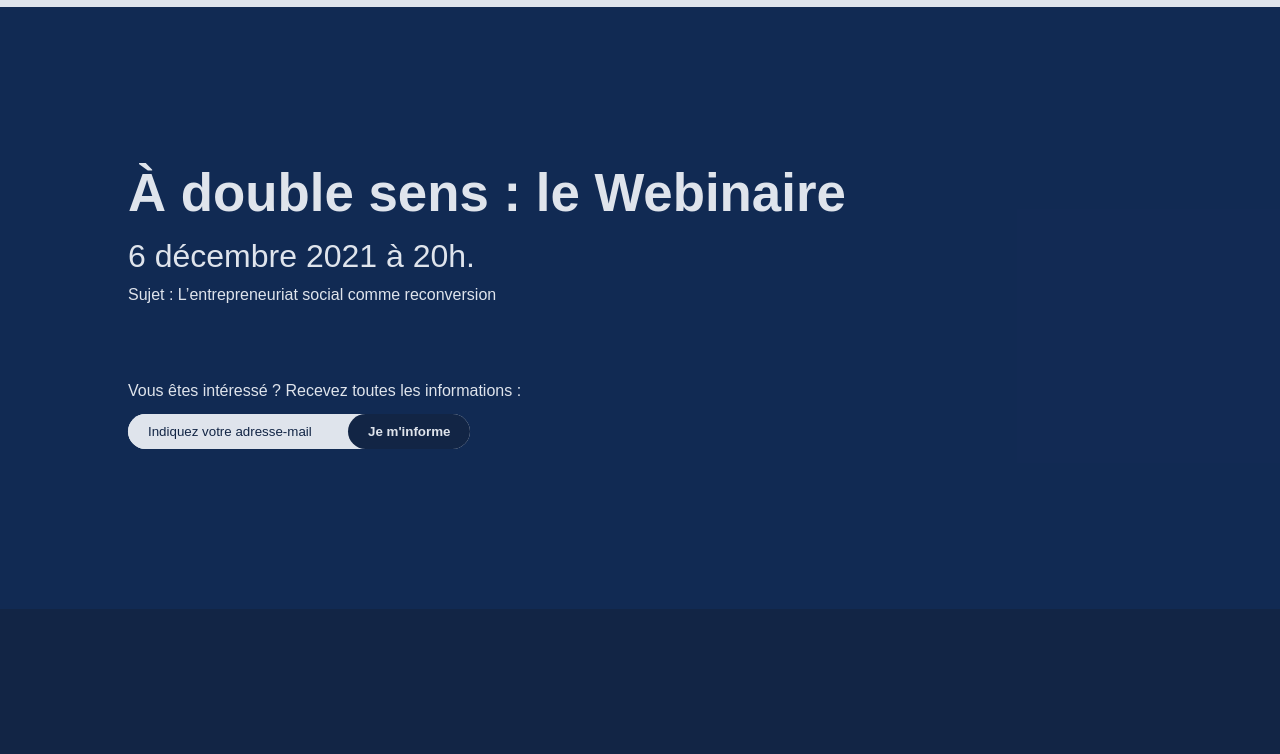
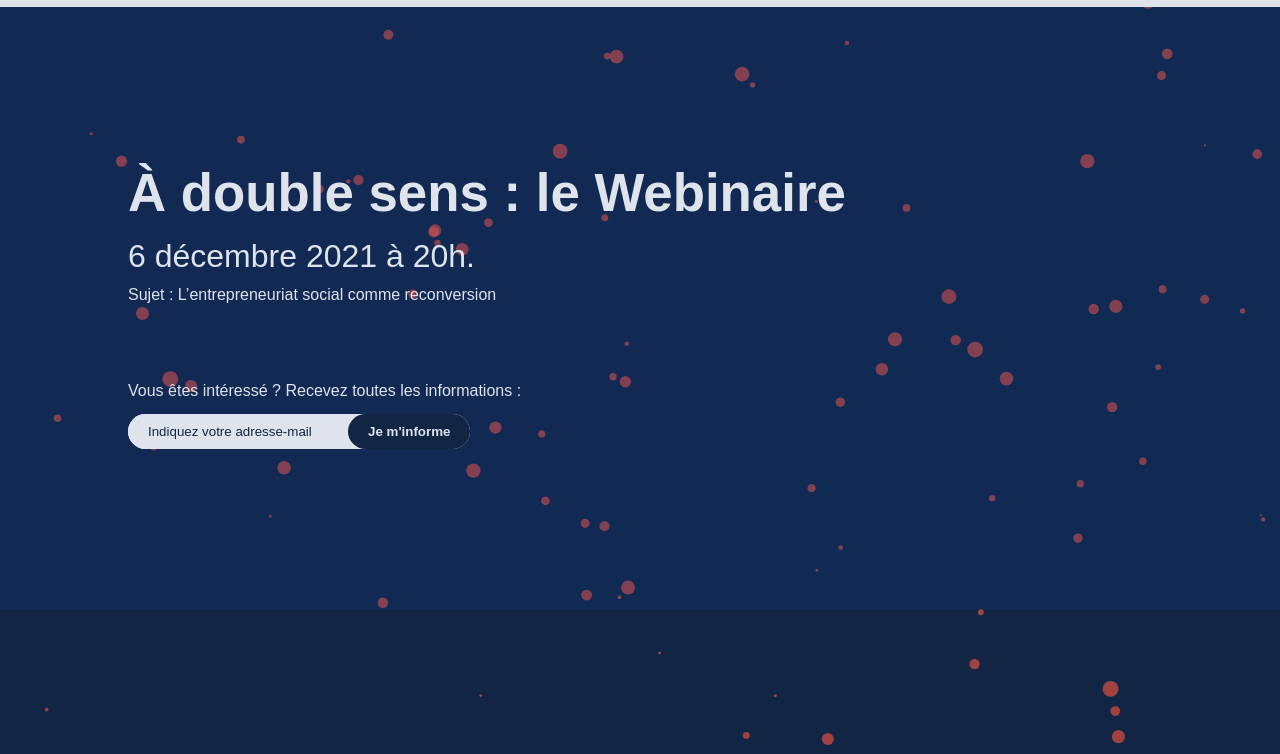
Before and after one commit to IYmzY/PHOENIX, a website built with Vite: page index.html in a window 1280 px wide. Shown: the part 46-800 px from the top of the page. Built offline with nearby package versions, Linux system fonts and the light colour scheme; no server answers; files whose address does not match are found by name.

Commit message:
tsParticleUpdate

```diff
--- /dev/null
+++ b/assets/particlesjs-config.json
@@ -0,0 +1,110 @@
+{
+  "particles": {
+    "number": {
+      "value": 71,
+      "density": {
+        "enable": true,
+        "value_area": 800
+      }
+    },
+    "color": {
+      "value": "#ff5740"
+    },
+    "shape": {
+      "type": "circle",
+      "stroke": {
+        "width": 0,
+        "color": "#ff5740"
+      },
+      "polygon": {
+        "nb_sides": 12
+      },
+      "image": {
+        "src": "img/github.svg",
+        "width": 100,
+        "height": 100
+      }
+    },
+    "opacity": {
+      "value": 0.6,
+      "random": false,
+      "anim": {
+        "enable": false,
+        "speed": 1,
+        "opacity_min": 0.1,
+        "sync": false
+      }
+    },
+    "size": {
+      "value": 8.017060304327615,
+      "random": true,
+      "anim": {
+        "enable": false,
+        "speed": 31.67101127975246,
+        "size_min": 0.1,
+        "sync": false
+      }
+    },
+    "line_linked": {
+      "enable": true,
+      "distance": 0,
+      "color": "#ffffff",
+      "opacity": 0.4,
+      "width": 1
+    },
+    "move": {
+      "enable": true,
+      "speed": 2,
+      "direction": "top",
+      "random": false,
+      "straight": false,
+      "out_mode": "out",
+      "bounce": false,
+      "attract": {
+        "enable": false,
+        "rotateX": 600,
+        "rotateY": 1200
+      }
+    }
+  },
+  "interactivity": {
+    "detect_on": "window",
+    "events": {
+      "onhover": {
+        "enable": false,
+        "mode": "grab"
+      },
+      "onclick": {
+        "enable": true,
+        "mode": "push"
+      },
+      "resize": true
+    },
+    "modes": {
+      "grab": {
+        "distance": 267.9854800594439,
+        "line_linked": {
+          "opacity": 1
+        }
+      },
+      "bubble": {
+        "distance": 400,
+        "size": 40,
+        "duration": 2,
+        "opacity": 8,
+        "speed": 3
+      },
+      "repulse": {
+        "distance": 200,
+        "duration": 0.4
+      },
+      "push": {
+        "particles_nb": 4
+      },
+      "remove": {
+        "particles_nb": 2
+      }
+    }
+  },
+  "retina_detect": true
+}
--- a/index.html
+++ b/index.html
@@ -3,7 +3,7 @@
   <head>
     <meta charset="UTF-8" />
     <link rel="icon" type="image/svg+xml" href="favicon.svg" />
-    <meta name="viewport" content="width=device-width, initial-scale=1">
+    <meta name="viewport" content="width=device-width, initial-scale=1" />
     <meta name="robots" content="noindex, nofollow" />
     <title>À Double Sens</title>
   </head>
@@ -30,6 +30,7 @@
     </header>
     <main class="max-container">
       <section id="first-section">
+        <div id="tsparticles"></div>
         <div>
           <h1>À double sens : le Webinaire</h1>
           <div class="container-date">
@@ -37,9 +38,15 @@
             Sujet : L’entrepreneuriat social comme reconversion
           </div>
           <form class="form-email">
-            <label for="email-input">Vous êtes intéressé ? Recevez toutes les informations :</label>
+            <label for="email-input"
+              >Vous êtes intéressé ? Recevez toutes les informations :</label
+            >
             <div class="container-email-input">
-              <input id="email-input" type="email" placeholder="Indiquez votre adresse-mail" />
+              <input
+                id="email-input"
+                type="email"
+                placeholder="Indiquez votre adresse-mail"
+              />
               <button type="submit">Je m'informe</button>
             </div>
           </form>
@@ -48,15 +55,22 @@
       <section>
         <div>
           <h1 class="section-main-title">Vous ne vous sentez pas épanoui ?</h1>
-          <h2 class="section-second-title"><span class="section-second-title-decoration">|</span> Vous avez besoin de :</h2>
+          <h2 class="section-second-title">
+            <span class="section-second-title-decoration">|</span> Vous avez
+            besoin de :
+          </h2>
           <div id="container-item-insight">
             <div class="item-insight">
               <div class="item-insight-icon">ICONE</div>
-              <p class="item-insight-paragraphe">Mettre du sens dans ce que vous faites ?</p>
+              <p class="item-insight-paragraphe">
+                Mettre du sens dans ce que vous faites ?
+              </p>
             </div>
             <div class="item-insight">
               <div class="item-insight-icon">ICONE</div>
-              <p class="item-insight-paragraphe">Concilier vos valeurs et votre activité ?</p>
+              <p class="item-insight-paragraphe">
+                Concilier vos valeurs et votre activité ?
+              </p>
             </div>
             <div class="item-insight">
               <div class="item-insight-icon">ICONE</div>
@@ -64,15 +78,21 @@
             </div>
             <div class="item-insight">
               <div class="item-insight-icon">ICONE</div>
-              <p class="item-insight-paragraphe">Avoir un impact positif sur la société ?</p>
+              <p class="item-insight-paragraphe">
+                Avoir un impact positif sur la société ?
+              </p>
             </div>
             <div class="item-insight">
               <div class="item-insight-icon">ICONE</div>
-              <p class="item-insight-paragraphe">Adapter votre travail à votre mode de vie ?</p>
+              <p class="item-insight-paragraphe">
+                Adapter votre travail à votre mode de vie ?
+              </p>
             </div>
             <div class="item-insight">
               <div class="item-insight-icon">ICONE</div>
-              <p class="item-insight-paragraphe">Vous sentir bien dans votre travail ?</p>
+              <p class="item-insight-paragraphe">
+                Vous sentir bien dans votre travail ?
+              </p>
             </div>
           </div>
         </div>
@@ -85,7 +105,12 @@
             Découvrez À Double Sens
           </h2>
           <div id="container-video">
-            <iframe src="https://www.youtube.com/embed/Q0Mfe9JZvpI" title="YouTube video player" allow="accelerometer; autoplay; clipboard-write; encrypted-media; gyroscope; picture-in-picture" allowfullscreen></iframe>
+            <iframe
+              src="https://www.youtube.com/embed/Q0Mfe9JZvpI"
+              title="YouTube video player"
+              allow="accelerometer; autoplay; clipboard-write; encrypted-media; gyroscope; picture-in-picture"
+              allowfullscreen
+            ></iframe>
           </div>
         </div>
       </section>
@@ -93,8 +118,13 @@
         <div>
           <h1 class="section-main-title">A double sens</h1>
           <figure>
-            <blockquote cite="https://www.dicocitations.com/citations/citation-4473.php">
-              <p>“Choisissez un travail que vous aimez et vous n’aurez pas à travailler un seul jour de votre vie.”</p>
+            <blockquote
+              cite="https://www.dicocitations.com/citations/citation-4473.php"
+            >
+              <p>
+                “Choisissez un travail que vous aimez et vous n’aurez pas à
+                travailler un seul jour de votre vie.”
+              </p>
             </blockquote>
             <figcaption>Confucius</figcaption>
           </figure>
@@ -107,17 +137,25 @@
             Le webinaire
           </h1>
           <p class="section-webinaire-description">
-            Notre webinaire se donne comme mission de faire découvrir l’entrepreneuriat social à toute
-            personne souhaitant mettre du sens dans son activité professionnelle.
+            Notre webinaire se donne comme mission de faire découvrir
+            l’entrepreneuriat social à toute personne souhaitant mettre du sens
+            dans son activité professionnelle.
           </p>
           <p class="section-webinaire-description">
-            Au programme : des présentations sur des thématiques de l’entrepreneuriat social,
-            des intervenants spécialistes, des interviews, des témoignages, des foires à questions et bien plus !
+            Au programme : des présentations sur des thématiques de
+            l’entrepreneuriat social, des intervenants spécialistes, des
+            interviews, des témoignages, des foires à questions et bien plus !
           </p>
           <form class="form-email">
-            <label for="webinaire-email-input">Obtenez tous les détails sur nos Webinaires</label>
+            <label for="webinaire-email-input"
+              >Obtenez tous les détails sur nos Webinaires</label
+            >
             <div class="container-email-input">
-              <input id="webinaire-email-input" type="email" placeholder="Indiquez votre adresse-mail" />
+              <input
+                id="webinaire-email-input"
+                type="email"
+                placeholder="Indiquez votre adresse-mail"
+              />
               <button type="submit">Je m'informe</button>
             </div>
           </form>
@@ -125,7 +163,11 @@
             <p>Le prochain rendez-vous :</p>
             <h2>6 décembre 2021 à 20h.</h2>
             <p>30 minutes - Livestorm</p>
-            <a href="#" target="_blank" title="Retrouvez nos Webinaires en replay">
+            <a
+              href="#"
+              target="_blank"
+              title="Retrouvez nos Webinaires en replay"
+            >
               <span>ICONE</span>Retrouvez nos Webinaires en replay
             </a>
           </div>
--- a/main.js
+++ b/main.js
@@ -1,6 +1,7 @@
 import './style/reset.css'
 import './style/main.scss'
 import axios from 'axios'
+import { tsParticles } from 'tsparticles'
 
 const instance = axios.create({
   baseURL: 'https://us20.api.mailchimp.com/3.0',
@@ -77,3 +78,15 @@ window.onload = function () {
   //   run();
   // })
 }
+
+tsParticles
+  .loadJSON("tsparticles", "./assets/particlesjs-config.json")
+  .then((container) => {
+    console.log("callback - tsparticles config loaded");
+  })
+  .catch((error) => {
+    console.error(error);
+  });
+
+
+tsParticles.a
--- a/package.json
+++ b/package.json
@@ -12,6 +12,7 @@
   },
   "dependencies": {
     "@mailchimp/mailchimp_marketing": "^3.0.72",
-    "axios": "^0.24.0"
+    "axios": "^0.24.0",
+    "tsparticles": "^1.37.5"
   }
 }
--- a/style/main.scss
+++ b/style/main.scss
@@ -1,29 +1,29 @@
 @font-face {
-  font-family: 'SF Display';
+  font-family: "SF Display";
   src: url(fonts/SF-Pro-Display-Regular.otf);
   font-weight: 400;
   font-style: normal;
 }
 @font-face {
-  font-family: 'SF Display';
+  font-family: "SF Display";
   src: url(fonts/SF-Pro-Display-Bold.otf);
   font-weight: 700;
   font-style: normal;
 }
 @font-face {
-  font-family: 'SF Text';
+  font-family: "SF Text";
   src: url(fonts/SF-Pro-Text-Regular.otf);
   font-weight: 400;
   font-style: normal;
 }
 @font-face {
-  font-family: 'SF Text';
+  font-family: "SF Text";
   src: url(fonts/SF-Pro-Text-Semibold.otf);
   font-weight: 600;
   font-style: normal;
 }
 @font-face {
-  font-family: 'SF Text';
+  font-family: "SF Text";
   src: url(fonts/SF-Pro-Text-Bold.otf);
   font-weight: 700;
   font-style: normal;
@@ -31,100 +31,113 @@
 
 $max-width: 80%;
 
-$grey: #DFE4EC;
+$grey: #dfe4ec;
 
 $primary-blue: #122545;
 
-$primary-orange: #FF5740;
+$primary-orange: #ff5740;
 
-$second-blue: #4385F5;
-
+$second-blue: #4385f5;
 
 html {
   font-size: 16px;
 }
 
 body {
-  font-family: 'SF Text', sans-serif;
+  font-family: "SF Text", sans-serif;
   font-weight: 400;
   font-style: normal;
   background-color: $primary-blue;
   color: $grey;
 }
 
-header{
+header {
   position: sticky;
   top: 0;
   background-color: $grey;
-  .header-navbar{
+  .header-navbar {
     width: $max-width;
     margin: 0 auto;
-    font-size: .8rem;
+    font-size: 0.8rem;
     display: flex;
     justify-content: space-between;
     color: $primary-blue;
-    img{
+    img {
       height: 33px;
       margin: 10px 0;
     }
-    &-navigation{
+    &-navigation {
       display: flex;
       align-items: center;
       font-weight: 600;
-      li{
+      li {
         padding-left: 20px;
       }
     }
   }
 }
 
-section{
+section {
   margin: 170px auto;
-  &> div {
+  & > div {
     width: $max-width;
     margin: auto;
   }
 }
 
-#first-section{
-  background-color: rgba(16, 63, 142, .2);
+#first-section {
+  background-color: rgba(16, 63, 142, 0.2);
   justify-content: center;
   align-items: center;
   padding: 160px 0;
   margin: 0 auto;
-  h1{
+  position: relative;
+  overflow: hidden;
+  #tsparticles {
+    position: absolute;
+    top: 0;
+    left: 0;
+    width: 100%;
+    height: 100%;
+    overflow: hidden;
+    z-index: -1;
+    canvas {
+      position: static !important;
+    }
+  }
+  h1 {
     font-weight: 700;
     padding-bottom: 20px;
     font-size: 3.3rem;
   }
-  form{
+  form {
     padding-top: 80px;
   }
 }
 
-.container-date{
-  h2{
+.container-date {
+  h2 {
     font-size: 2rem;
     margin-bottom: 15px;
   }
 }
 
-.form-email{
-  .container-email-input{
+.form-email {
+  .container-email-input {
     margin-top: 15px;
     display: flex;
-    background-color: #DFE4EC;
+    background-color: #dfe4ec;
     border-radius: 25px;
     width: fit-content;
   }
-  input{
+  input {
     padding: 10px 20px;
     width: 220px;
   }
-  input::placeholder{
+  input::placeholder {
     color: $primary-blue;
   }
-  button{
+  button {
     background-color: $primary-blue;
     border-radius: inherit;
     padding: 0 20px;
@@ -133,85 +146,85 @@ section{
   }
 }
 
-.section-main-title{
+.section-main-title {
   font-size: 2.6rem;
   font-weight: 700;
   margin-bottom: 40px;
 }
-.section-second-title{
+.section-second-title {
   font-size: 2.2rem;
   font-weight: 700;
   margin-bottom: 100px;
-  .section-second-title-decoration{
+  .section-second-title-decoration {
     color: $primary-orange;
   }
 }
 
-#container-item-insight{
+#container-item-insight {
   display: grid;
   grid-template-columns: 1fr 1fr 1fr;
-  .item-insight{
+  .item-insight {
     text-align: center;
     padding: 30px 135px;
-    .item-insight-icon{
+    .item-insight-icon {
       color: $primary-orange;
     }
   }
 }
-#container-video{
+#container-video {
   display: flex;
   justify-content: center;
-  iframe{
+  iframe {
     width: 100%;
     margin: 0 130px;
     height: 500px;
   }
 }
 
-#section-dispositif{
+#section-dispositif {
   background-color: $grey;
   color: $primary-blue;
   padding: 84px 0 93px;
-  h1{
+  h1 {
     margin-bottom: 19px;
   }
-  figure{
+  figure {
     max-width: 440px;
-    blockquote{
+    blockquote {
       font-weight: 600;
       font-size: 1.9rem;
       line-height: 2.3rem;
     }
-    figcaption{
+    figcaption {
       font-weight: 700;
       margin-top: 14px;
     }
   }
 }
 
-#section-webinaire{
-  .section-webinaire-description{
+#section-webinaire {
+  .section-webinaire-description {
     margin-top: 16px;
     line-height: 1.3rem;
     max-width: 565px;
   }
-  .form-email{
+  .form-email {
     margin-top: 95px;
   }
-  button{
+  button {
     background-color: $second-blue;
     color: $primary-blue;
   }
-  .container-date{
+  .container-date {
     margin: 188px 0 0 164px;
-    p{
+    p {
       font-weight: 700;
       line-height: 1.3rem;
     }
-    p:first-child{
+    p:first-child {
       margin-bottom: 32px;
     }
-    a{
+    a {
       font-weight: 700;
       margin-top: 32px;
       display: inline-block;
```
Also changed, not shown: 1 other file.
